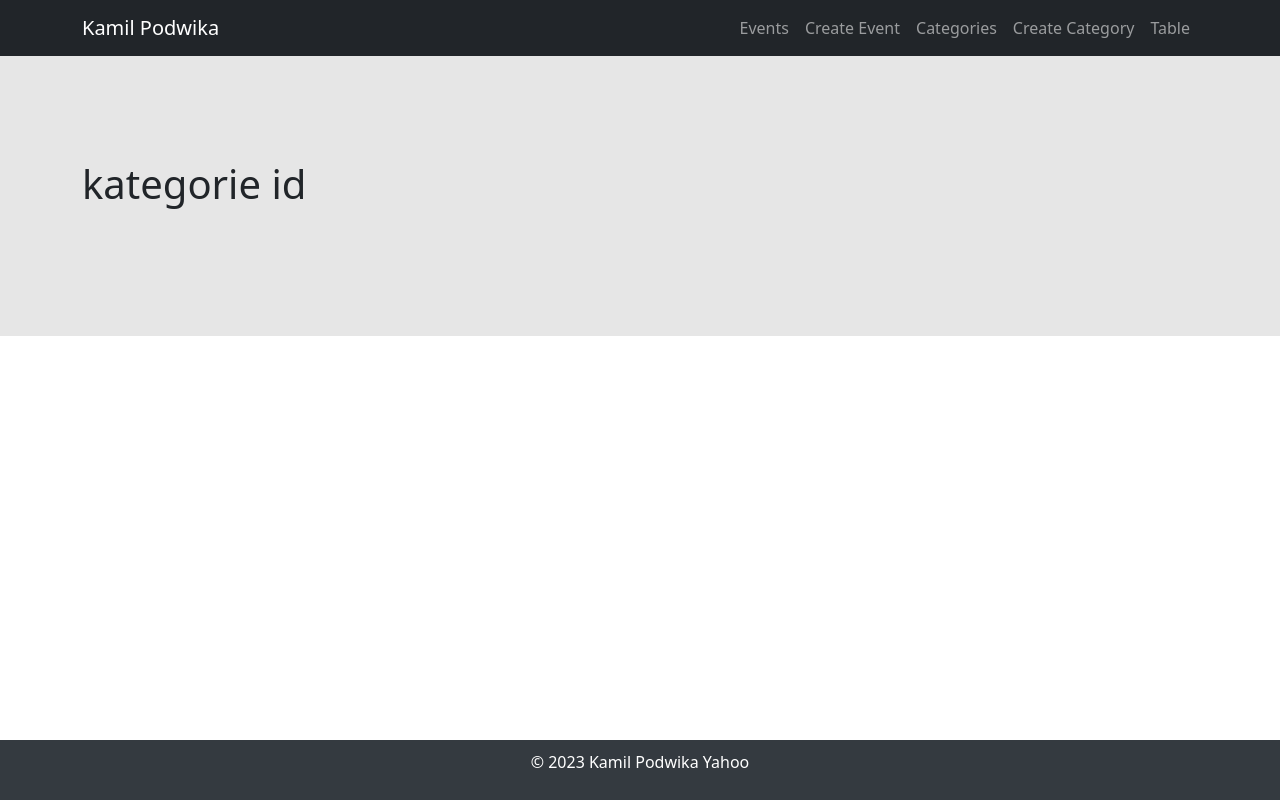
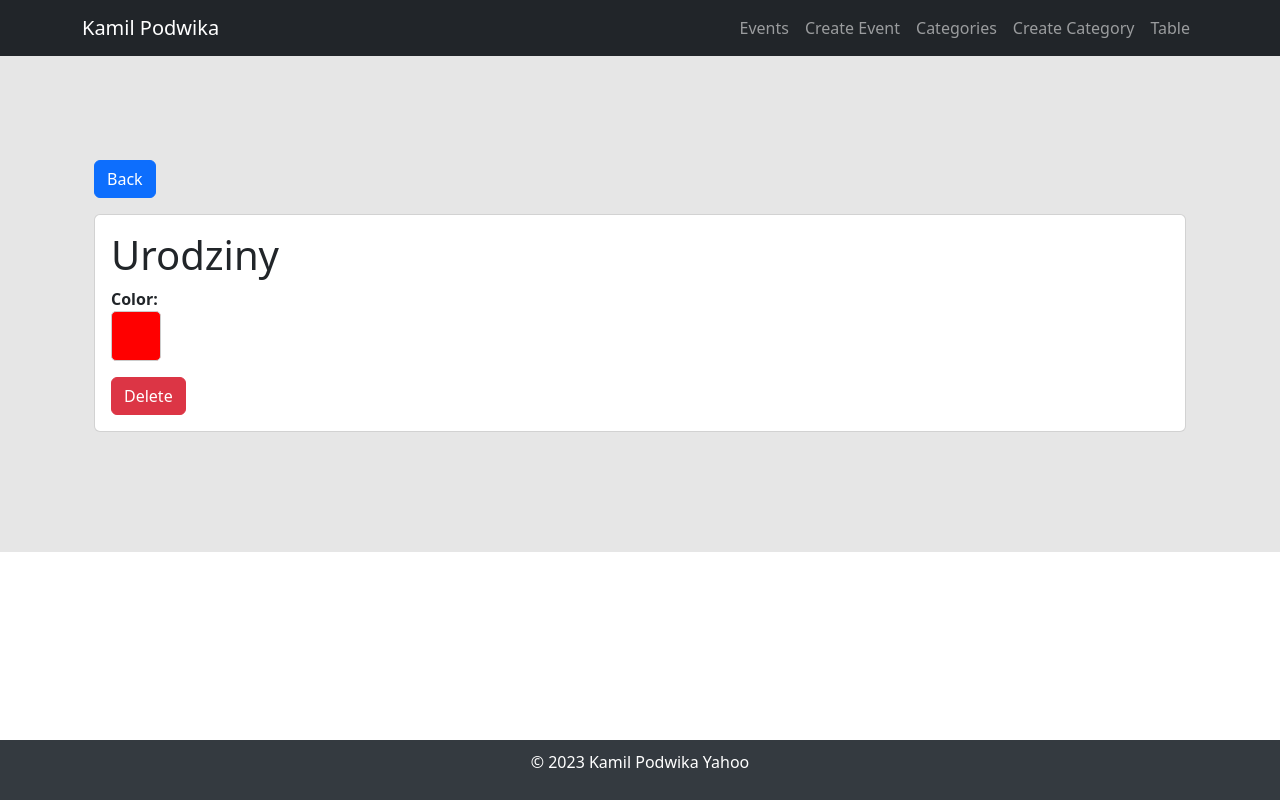
Before and after one commit to KamilPo/my_app, a React (Create React App) app: page /categories/1 in a window 1280 px wide. Built offline with nearby package versions, Linux system fonts and the light colour scheme.

Commit message:
category create

```diff
--- a/src/App.js
+++ b/src/App.js
@@ -9,6 +9,7 @@ import CreateCategory from './pages/CreateCategory';
 import { useLocalStorage } from './useLocalStorage';
 import eventsData from './data/eventsData';
 import categoriesData from './data/categoriesData';
+import Category from './pages/Category';
 
 function App() {
   const [events, setEvents] = useLocalStorage("events", eventsData)
@@ -23,7 +24,7 @@ function App() {
         <Route path={"/events/:id"} element={<Event events={events} categories={categories} setEvents={setEvents}/>}></Route>
         <Route path={"/createEvent"} element={<CreateEvent events={events} categories={categories} setEvents={setEvents}/>}></Route>
         <Route path={"/categories"} element={<Categories categories={categories}/>}></Route>
-        <Route path={"/categories/:id"} element={<h1>kategorie id</h1>}></Route>
+        <Route path={"/categories/:id"} element={<Category events={events} categories={categories} setCategories={setCategories}/>}></Route>
         <Route path={"/createCategory"} element={<CreateCategory categories={categories} setCategories={setCategories}/>}></Route>
         <Route path={"/table"} element={<h1>table</h1>}></Route>
       </Route>
--- a/src/pages/Categories.js
+++ b/src/pages/Categories.js
@@ -1,31 +1,28 @@
 import React, { useState } from "react";
-import categoriesData from "../data/categoriesData.js";
 import { Link } from "react-router-dom";
 
 export default function Categories(props) {
 
   const categoryCards = props.categories.map((category, index) => (
-    // <article key={index} className={"categories--card"}>
-    //     <Link className="link" to={`/Categories/${index}`}>
-    //     <div className="card--name">{category.name}</div>
-    //     </Link>
-
-    //     <span className="category--color" style={{backgroundColor: category.color}}></span>
-
-    // </article>
 
     <div class="col-md-4 mb-4" key={index}>
       <div class="card">
+      <Link to={"/categories/" + category.id} style={{ textDecoration: 'none', color: 'inherit' }}>
         <div class="card-body">
           <h5 class="card-title">{category.name}</h5>
           <p class="card-text">{ "color: " +  category.color }</p>
         </div>
+        </Link>
       </div>
+
     </div>
   ))
 
   return (
     <div class="container mt-5">
+      <Link to="/events" className="btn btn-primary mb-3">
+        Back
+      </Link>
       <div class="row">
         {categoryCards}
       </div>
--- /dev/null
+++ b/src/pages/Category.js
@@ -0,0 +1,49 @@
+import React from "react";
+import { useParams, useNavigate, Link } from "react-router-dom";
+
+export default function Category(props) {
+  const { id  } = useParams();
+  const category = props.categories.find((category) => category.id == id );
+  const navigate = useNavigate();
+
+  if (!category) {
+    return <div>Nie znaleziono wydarzenia</div>;
+  }
+
+  const handleDelete = () => {
+    const updatedCategories = props.categories.filter((e) => e.id !== parseInt(id, 10));
+    props.setCategories(updatedCategories);
+    navigate('/categories');
+  };
+
+  return (
+    <div className="container mt-5">
+      <Link to="/categories" className="btn btn-primary mb-3">
+        Back
+      </Link>
+      <div className="card">
+        <div className="card-body">
+          <h1 className="card-title">{category.name}</h1>
+          <div className="mb-3">
+            <strong>Color:</strong>
+            <div
+              style={{
+                width: "50px",
+                height: "50px",
+                backgroundColor: category.color,
+                borderRadius: "5px",
+                border: "1px solid #ccc",
+              }}
+            ></div>
+          </div>
+          <button
+            className="btn btn-danger me-2"
+            onClick={handleDelete}
+          >
+            Delete
+          </button>
+        </div>
+      </div>
+    </div>
+  );
+}
```
